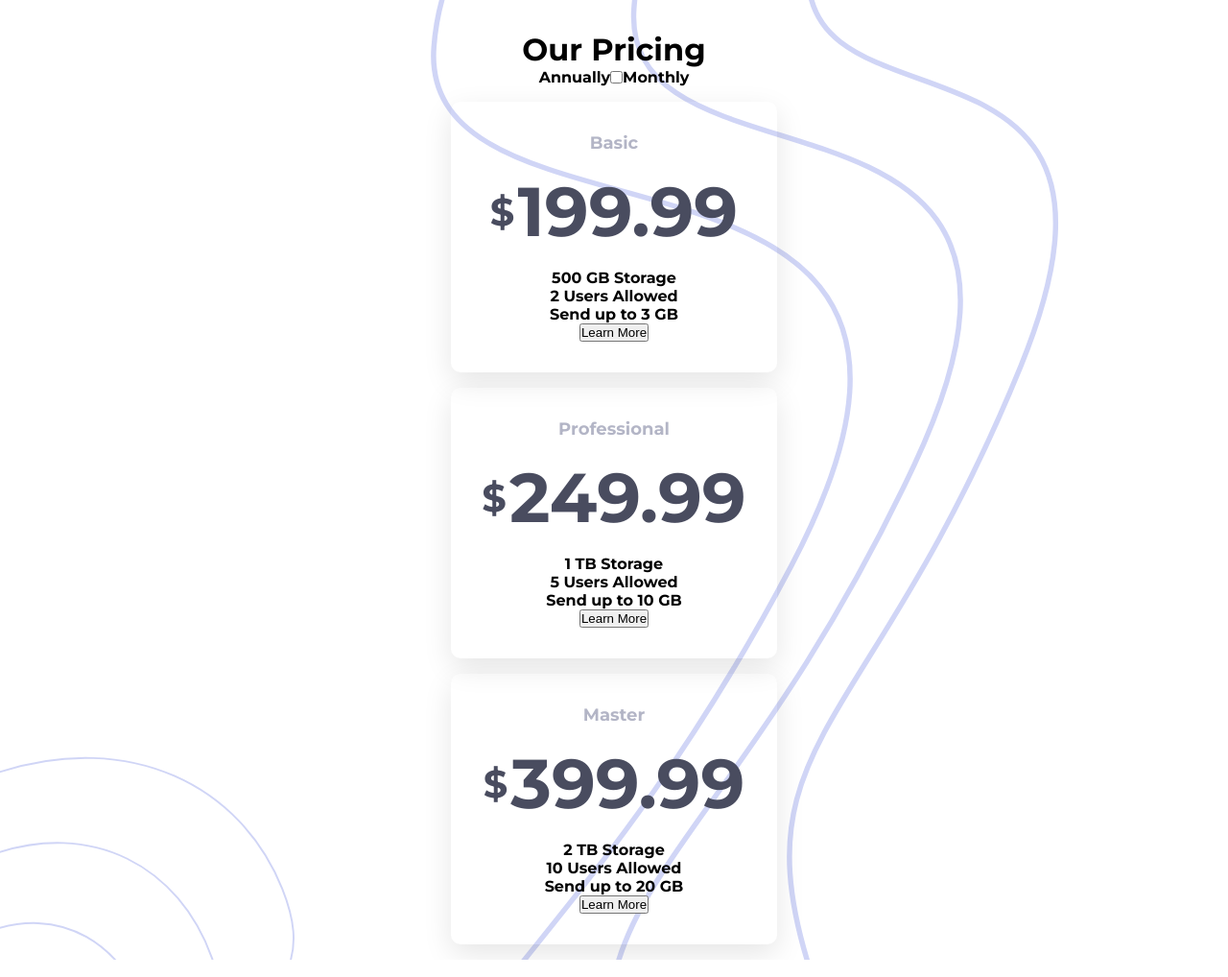
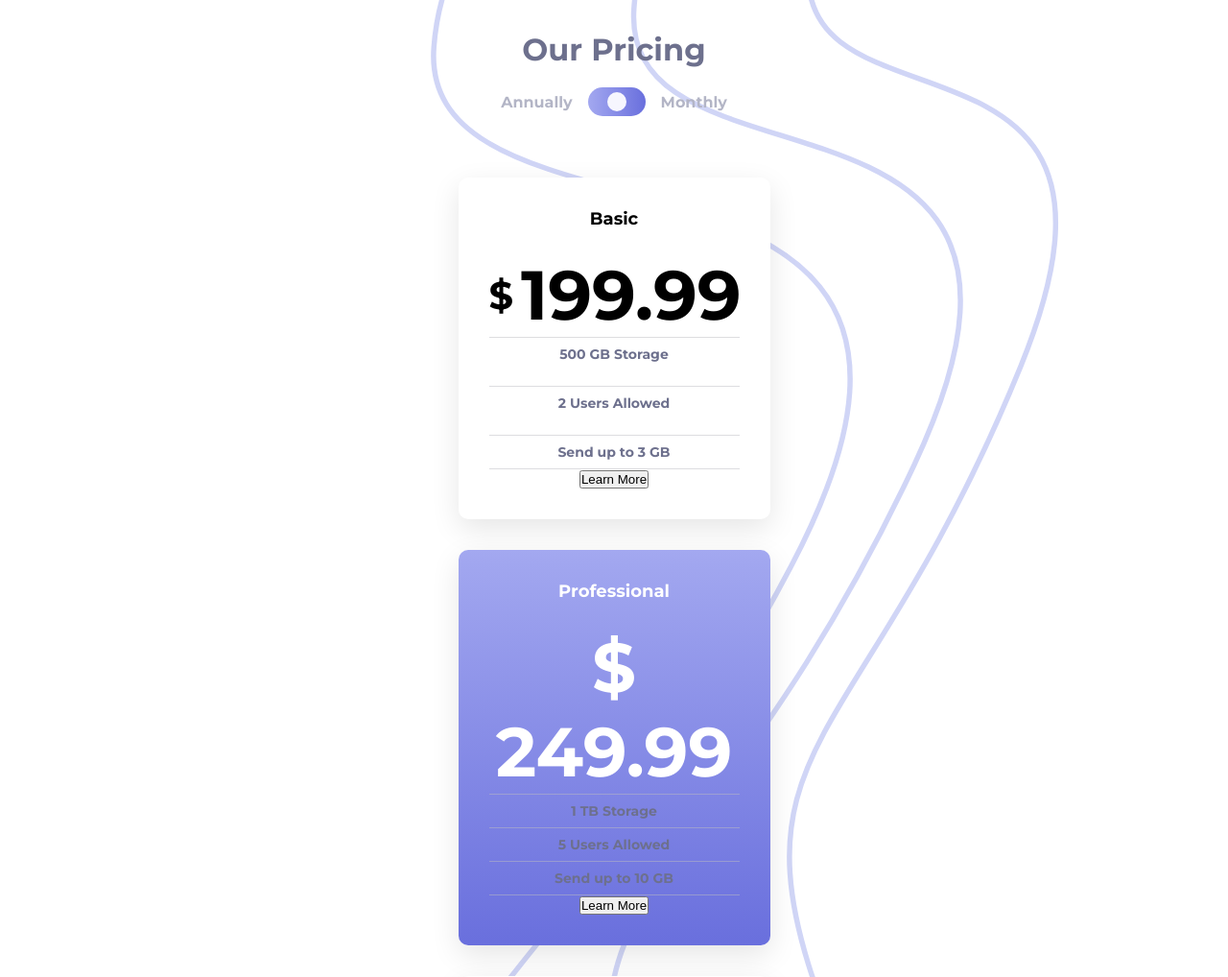
Before and after one commit to andrewteece/pricing-component-with-toggle, a plain HTML site: page index.html in a window 1280 px wide. Shown: the top 1018 px of the page at 96% size. Drawn offline with Linux system fonts and the light colour scheme.

Commit message:
renamed cards to plans

```diff
--- a/assets/style.css
+++ b/assets/style.css
@@ -2,13 +2,23 @@
 
 /* CSS Custom Properties */
 :root {
+  --clr-neutral-100: hsl(0, 0%, 100%);
   --clr-neutral-400: hsl(240, 78%, 98%);
   --clr-neutral-500: hsl(234, 14%, 74%);
   --clr-neutral-600: hsl(233, 13%, 49%);
   --clr-neutral-700: hsl(232, 13%, 33%);
 
-  --linear-gradient: linear-gradient
-    (to right, hsl(236, 72%, 79%), hsl(237, 63%, 64%));
+  --linear-gradient: linear-gradient(
+    to right,
+    hsl(236, 72%, 79%),
+    hsl(237, 63%, 64%)
+  );
+
+  --linear-gradient-2: linear-gradient(
+    to bottom,
+    hsl(236, 72%, 79%),
+    hsl(237, 63%, 64%)
+  );
 
   --fs-sm: 0.875rem;
   --fs-base: 1rem;
@@ -32,7 +42,7 @@ li {
   list-style-type: none;
 }
 
-/* Body Styles */
+/* Body & General Styles */
 
 body {
   display: flex;
@@ -47,6 +57,43 @@ body {
   background-position: top 0 right -10rem, bottom -5rem left -2rem;
 }
 
+/*header,
+main,
+footer {
+  width: 90%;
+} */
+
+section {
+  margin-top: 4rem;
+}
+
+ul li {
+  font-size: var(--fs-sm);
+  padding-block: 0.5rem;
+  color: var(--clr-neutral-600);
+  border-top: 1.2px solid rgba(188, 188, 194, 0.5);
+}
+
+ul li:last-child {
+  border-bottom: 1.2px solid rgba(188, 188, 194, 0.5);
+}
+
+/* Utility Classes */
+
+.flex {
+  display: flex;
+  align-items: center;
+  gap: 0.5rem;
+}
+
+.flow-content > * + * {
+  margin-top: 1rem;
+}
+
+.size--xlg {
+  font-size: var(--fs-xlg);
+}
+
 /* Header Styles */
 
 header {
@@ -57,40 +104,97 @@ header {
   margin-top: 2rem;
 }
 
+header span {
+  color: var(--clr-neutral-500);
+}
+
+header h1 {
+  margin-bottom: 1.25rem;
+  color: var(--clr-neutral-600);
+}
+
+.toggle--wrapper {
+  display: flex;
+  align-items: center;
+  justify-content: center;
+  position: relative;
+  width: 3.75rem;
+  height: 1.875rem;
+  padding: 0 0.2rem;
+  margin: 0 1rem;
+  background: var(--linear-gradient);
+  border-radius: 1rem;
+}
+
+.toggle--wrapper:hover {
+  opacity: 0.5;
+}
+
+.toggle--switch {
+  content: '';
+  position: absolute;
+  width: 1.25rem;
+  height: 1.25rem;
+  background-color: var(--clr-neutral-400);
+  border-radius: 50%;
+  transition: all 0.3s;
+}
+
 .toggle {
   display: flex;
   align-items: center;
+  justify-content: center;
 }
 
-/* Card Styles */
+.toggle p {
+  color: var(--clr-neutral-500);
+  transition: background-color 0.3s;
+  cursor: pointer;
+}
 
-.card {
+input[type='checkbox'] {
+  display: none;
+}
+
+input[type='checkbox']:checked + .toggle--wrapper .toggle--switch {
+  transform: translateX(calc(2.125rem));
+}
+
+/* Plan Styles */
+
+.plans {
   display: flex;
   flex-direction: column;
-  align-items: center;
+  justify-content: center;
+  gap: 2rem;
+}
+
+.plan {
+  width: 20.3125rem;
   padding: 2rem;
-  margin: 1rem;
+  margin: 0 0.5rem;
   border-radius: 0.625rem;
   box-shadow: 0 0.625rem 1.875rem rgba(0, 0, 0, 0.1);
 }
 
-.card__title {
-  font-size: var(--fs-md);
-  color: var(--clr-neutral-500);
+.plan--light {
+  background: var(--clr-neutral-100);
 }
 
-.card__price {
-  display: flex;
-  align-items: center;
-  gap: 0.2rem;
-  margin: 1rem 0;
-  color: var(--clr-neutral-700);
+.plan--accent {
+  background: var(--linear-gradient-2);
+  color: var(--clr-neutral-100);
 }
 
-.card__price--amount {
+.plan__title {
+  font-size: var(--fs-md);
+  margin-bottom: 1.5rem;
+}
+
+.plan__price {
   font-size: var(--fs-xxlg);
 }
 
-.card__price--sign {
+.size--xlg {
   font-size: var(--fs-xlg);
 }
--- a/index.html
+++ b/index.html
@@ -20,33 +20,32 @@
       <div class="toggle">
         <p>Annually</p>
         <input type="checkbox" id="toggle-switch" />
-        <label for="toggle-switch" class="wrapper-switch">
-          <span class="toggle__switch"></span>
+        <label for="toggle-switch" class="toggle--wrapper">
+          <span class="toggle--switch"></span>
         </label>
         <p>Monthly</p>
       </div>
     </header>
 
     <main>
-      <section>
-        <div class="card">
-          <h2 class="card__title">Basic</h2>
-          <div class="card__price">
-            <span class="card__price--sign">&dollar;</span>
-            <span class="card__price--amount">199.99</span>
-          </div>
-          <ul>
+      <section class="plans">
+        <div class="plan plan--light">
+          <h2 class="plan__title">Basic</h2>
+          <p class="plan__price flex">
+            <span class="size--xlg">&dollar;</span><span>199.99</span>
+          </p>
+          <ul class="flow-content">
             <li>500 GB Storage</li>
             <li>2 Users Allowed</li>
             <li>Send up to 3 GB</li>
           </ul>
           <button type="button">Learn More</button>
         </div>
-        <div class="card">
-          <h2 class="card__title">Professional</h2>
-          <div class="card__price">
-            <span class="card__price--sign">&dollar;</span>
-            <span class="card__price--amount">249.99</span>
+        <div class="plan plan--accent">
+          <h2 class="plan__title">Professional</h2>
+          <div class="plan__price">
+            <span>&dollar;</span>
+            <span>249.99</span>
           </div>
           <ul>
             <li>1 TB Storage</li>
@@ -55,11 +54,11 @@
           </ul>
           <button type="button">Learn More</button>
         </div>
-        <div class="card">
-          <h2 class="card__title">Master</h2>
-          <div class="card__price">
-            <span class="card__price--sign">&dollar;</span>
-            <span class="card__price--amount">399.99</span>
+        <div class="plan plan--light">
+          <h2 class="plan__title">Master</h2>
+          <div class="plan__price">
+            <span>&dollar;</span>
+            <span>399.99</span>
           </div>
           <ul>
             <li>2 TB Storage</li>
```
